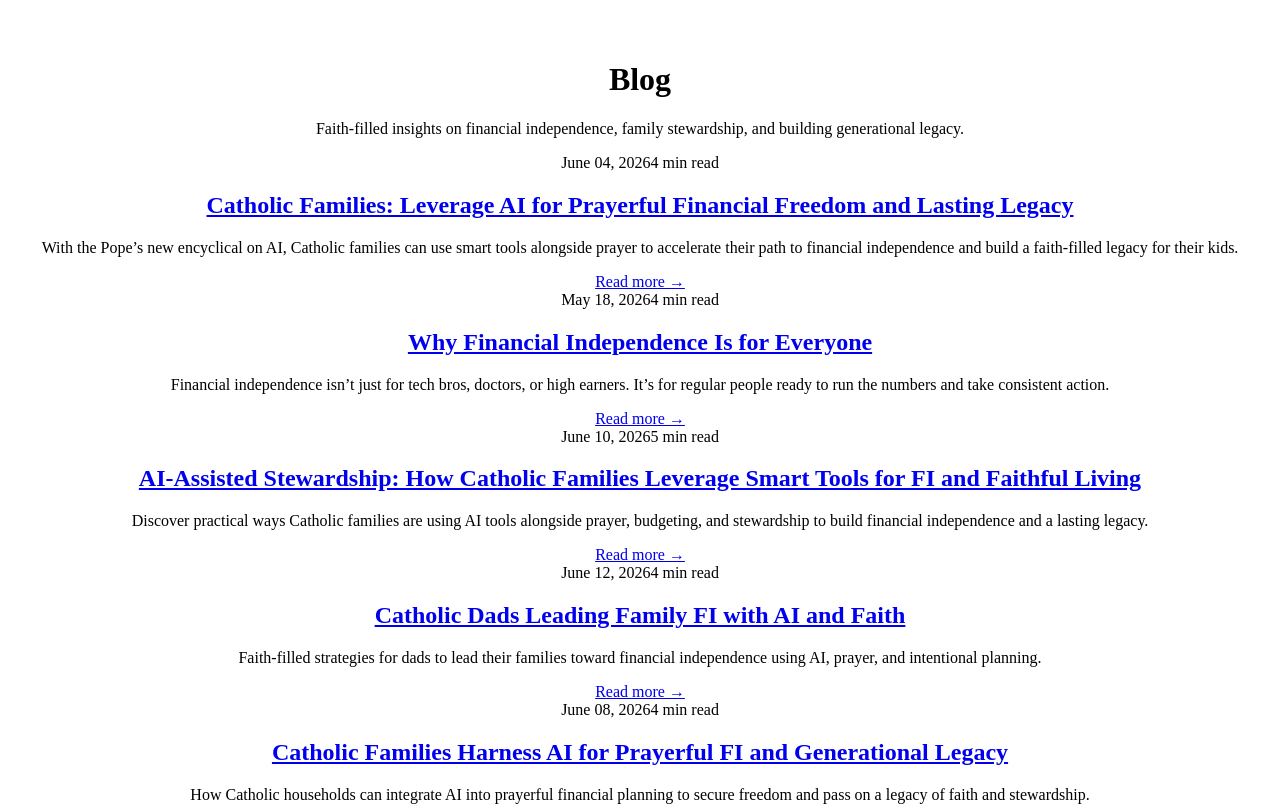
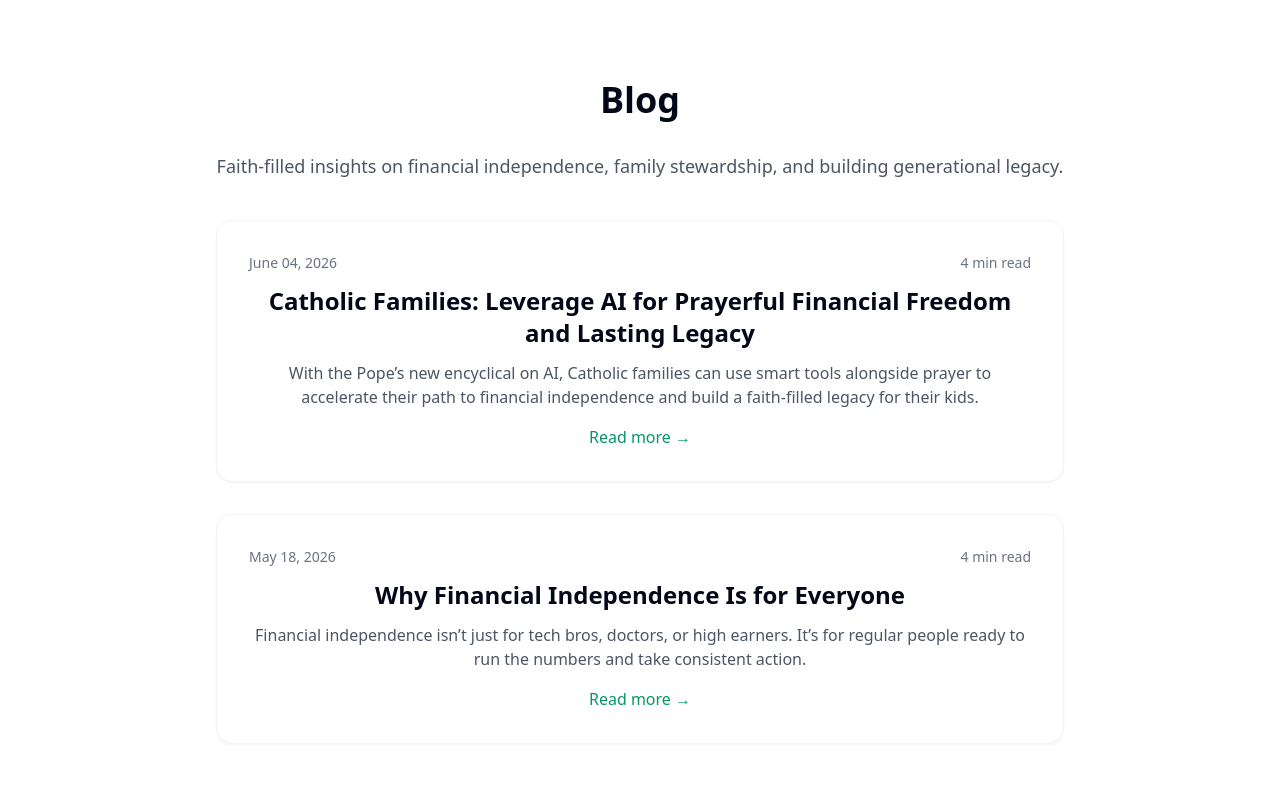
Before and after one commit to daughterpop/super-fi-calc, a React (Vite) app: page /blog in a window 1280 px wide. Shown: the top 806 px of the page. Built offline with nearby package versions, Linux system fonts and the light colour scheme.

Commit message:
Fix blank site: add missing index.css import to main.jsx, simplify routes to known-working core set to eliminate any import/build issues, align BlogIndex, force clean rebuild. Double-checked all calculator logic, App, and core pages.

```diff
--- a/src/main.jsx
+++ b/src/main.jsx
@@ -2,14 +2,11 @@ import React from 'react';
 import ReactDOM from 'react-dom/client';
 import { BrowserRouter as Router, Routes, Route } from 'react-router-dom';
 
+import './index.css';
 import App from './App.jsx';
 import BlogIndex from './pages/BlogIndex.jsx';
 import WhyFIForEveryone from './pages/WhyFIForEveryone.jsx';
 import CatholicFamiliesLeverageAiForPrayerfulFinancialFreedomAndLastingLegacy from './pages/catholic-families-leverage-ai-for-prayerful-financial-freedom-and-lasting-legacy.jsx';
-import AIAssistedStewardship from './pages/ai-assisted-stewardship-how-catholic-families-leverage-smart-tools-for-fi-and-faithful-living.jsx';
-import CatholicDadsLeadingFamilyFI from './pages/catholic-dads-leading-family-fi-with-ai-and-faith.jsx';
-import CatholicFamiliesHarnessAI from './pages/catholic-families-harness-ai-for-prayerful-fi-and-generational-legacy.jsx';
-import PrayingYourWayToFinancialFreedom from './pages/praying-your-way-to-financial-freedom-how-christian-families-can-build-wealth-generosity-and-peace-together.jsx';
 
 ReactDOM.createRoot(document.getElementById('root')).render(
   <React.StrictMode>
@@ -19,10 +16,6 @@ ReactDOM.createRoot(document.getElementById('root')).render(
         <Route path="/blog" element={<BlogIndex />} />
         <Route path="/blog/why-fi-for-everyone" element={<WhyFIForEveryone />} />
         <Route path="/blog/catholic-families-leverage-ai-for-prayerful-financial-freedom-and-lasting-legacy" element={<CatholicFamiliesLeverageAiForPrayerfulFinancialFreedomAndLastingLegacy />} />
-        <Route path="/blog/ai-assisted-stewardship-how-catholic-families-leverage-smart-tools-for-fi-and-faithful-living" element={<AIAssistedStewardship />} />
-        <Route path="/blog/catholic-dads-leading-family-fi-with-ai-and-faith" element={<CatholicDadsLeadingFamilyFI />} />
-        <Route path="/blog/catholic-families-harness-ai-for-prayerful-fi-and-generational-legacy" element={<CatholicFamiliesHarnessAI />} />
-        <Route path="/blog/praying-your-way-to-financial-freedom-how-christian-families-can-build-wealth-generosity-and-peace-together" element={<PrayingYourWayToFinancialFreedom />} />
         <Route path="*" element={<App />} />
       </Routes>
     </Router>
--- a/src/pages/BlogIndex.jsx
+++ b/src/pages/BlogIndex.jsx
@@ -17,38 +17,6 @@ const posts = [
     readTime: '4 min read',
     slug: 'why-fi-for-everyone',
     link: '/blog/why-fi-for-everyone'
-  },
-  {
-    title: 'AI-Assisted Stewardship: How Catholic Families Leverage Smart Tools for FI and Faithful Living',
-    date: 'June 10, 2026',
-    excerpt: 'Discover practical ways Catholic families are using AI tools alongside prayer, budgeting, and stewardship to build financial independence and a lasting legacy.',
-    readTime: '5 min read',
-    slug: 'ai-assisted-stewardship-how-catholic-families-leverage-smart-tools-for-fi-and-faithful-living',
-    link: '/blog/ai-assisted-stewardship-how-catholic-families-leverage-smart-tools-for-fi-and-faithful-living'
-  },
-  {
-    title: 'Catholic Dads Leading Family FI with AI and Faith',
-    date: 'June 12, 2026',
-    excerpt: 'Faith-filled strategies for dads to lead their families toward financial independence using AI, prayer, and intentional planning.',
-    readTime: '4 min read',
-    slug: 'catholic-dads-leading-family-fi-with-ai-and-faith',
-    link: '/blog/catholic-dads-leading-family-fi-with-ai-and-faith'
-  },
-  {
-    title: 'Catholic Families Harness AI for Prayerful FI and Generational Legacy',
-    date: 'June 08, 2026',
-    excerpt: 'How Catholic households can integrate AI into prayerful financial planning to secure freedom and pass on a legacy of faith and stewardship.',
-    readTime: '4 min read',
-    slug: 'catholic-families-harness-ai-for-prayerful-fi-and-generational-legacy',
-    link: '/blog/catholic-families-harness-ai-for-prayerful-fi-and-generational-legacy'
-  },
-  {
-    title: 'Praying Your Way to Financial Freedom: How Christian Families Can Build Wealth, Generosity, and Peace Together',
-    date: 'June 05, 2026',
-    excerpt: 'A faith-centered approach to FI that combines prayer, smart tools, and family teamwork for lasting financial and spiritual freedom.',
-    readTime: '5 min read',
-    slug: 'praying-your-way-to-financial-freedom-how-christian-families-can-build-wealth-generosity-and-peace-together',
-    link: '/blog/praying-your-way-to-financial-freedom-how-christian-families-can-build-wealth-generosity-and-peace-together'
   }
 ];
 
```
Also changed, not shown: 1 other file (tests, documents, lock files or other folders).
